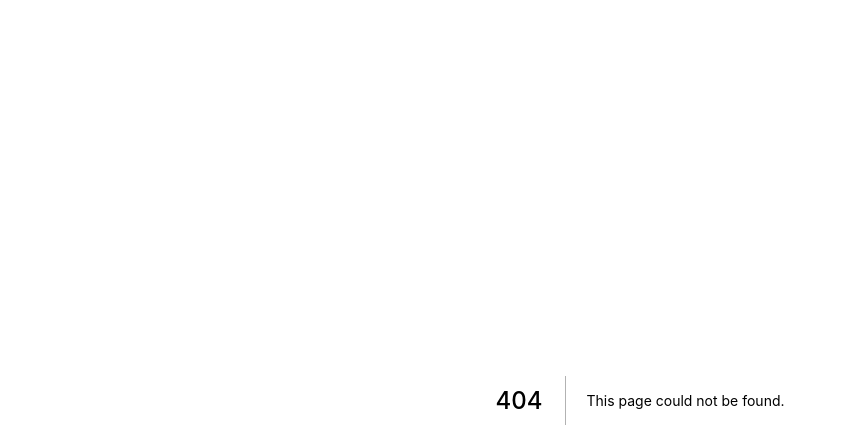
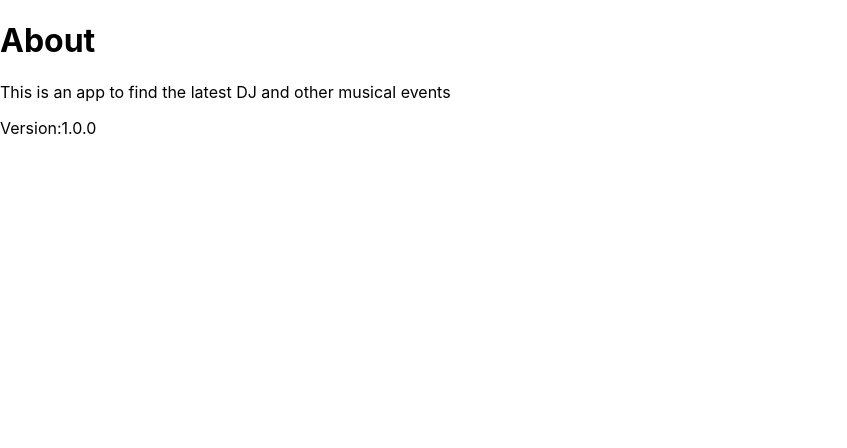
Before and after one commit to rakshithsgowda/nextJS-Strapi-party-dj-events-booking-Frontend, a Next.js app: page /about in a window 1280 px wide. Before the commit this address had no page. Shown: the top 448 px of the page, without its empty margins (0-847 px from the left). Built offline with nearby package versions, Linux system fonts and the light colour scheme.

Commit message:
Pages and Routing

```diff
--- /dev/null
+++ b/pages/about.js
@@ -0,0 +1,11 @@
+export default function AboutPage() {
+  return (
+    <div>
+      <h1>About</h1>
+      <p>This is an app to find the latest DJ and other musical events</p>
+      <p>
+        Version:1.0.0
+      </p>
+    </div>
+  )
+}
```
Also changed, not shown: pages/events/[slug].js (added, +7 -0 lines), pages/events/add.js (added, +7 -0 lines), pages/events/index.js (added, +7 -0 lines).
